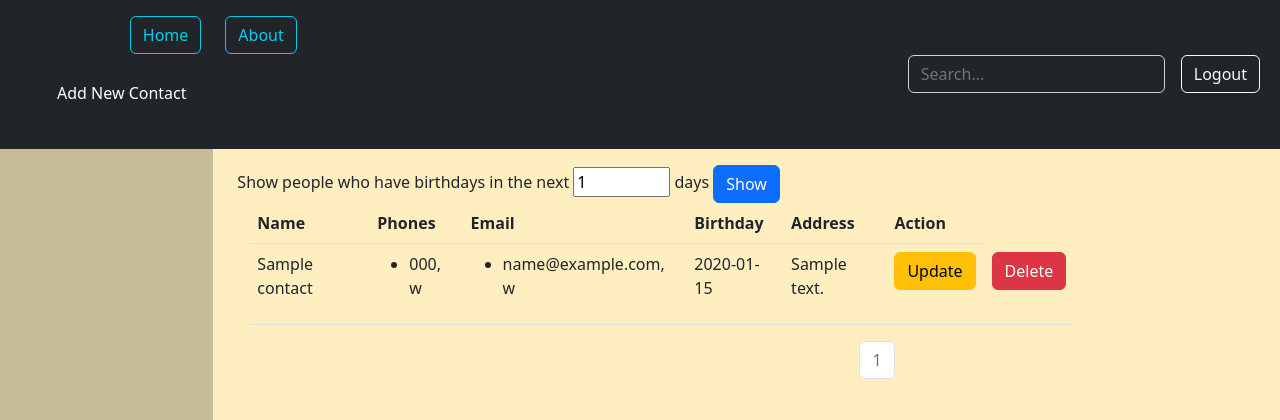
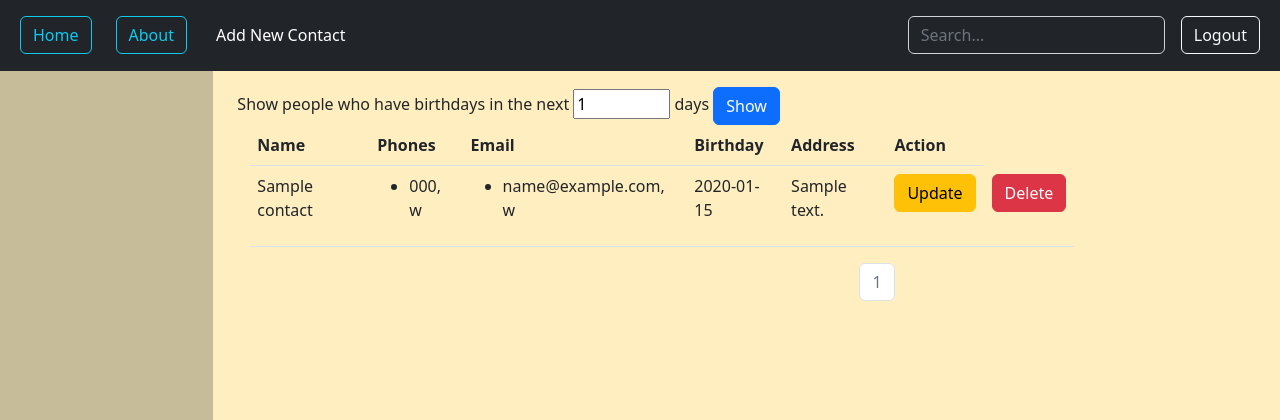
Before and after one commit to Vaipik/web_project_team_1, a Django app: page /contacts/ in a window 1280 px wide. Shown: the top 420 px of the page. Run offline with Django 4.2, Linux system fonts and the light colour scheme; a user stored in the database is signed in; tables that the repository leaves empty hold one stand-in row (values such as "Sample post").

Commit message:
- fixed buttons in app header

```diff
--- a/project/apps/contacts/templates/contacts/contact_book.html
+++ b/project/apps/contacts/templates/contacts/contact_book.html
@@ -2,9 +2,13 @@
 <main>
 
     {% block app_header_content %}
-        <div class="container" style="margin: 20px;">
-            <a class="btn btn-dark" href="{% url 'contacts:add_contact' %}" role="button">Add New Contact</a>
-        </div>
+
+        <li>
+            <a class="btn btn-dark position-relative" href="{% url 'contacts:add_contact' %}" role="button">
+                Add New Contact
+            </a>
+        </li>
+
     {% endblock app_header_content %}
 
     {% block content %}
```
Also changed, not shown: project/apps/contacts/templates/contacts/contact_add.html (+5 -3 lines), project/apps/contacts/templates/contacts/contact_update.html (+5 -3 lines), 1 other file.
